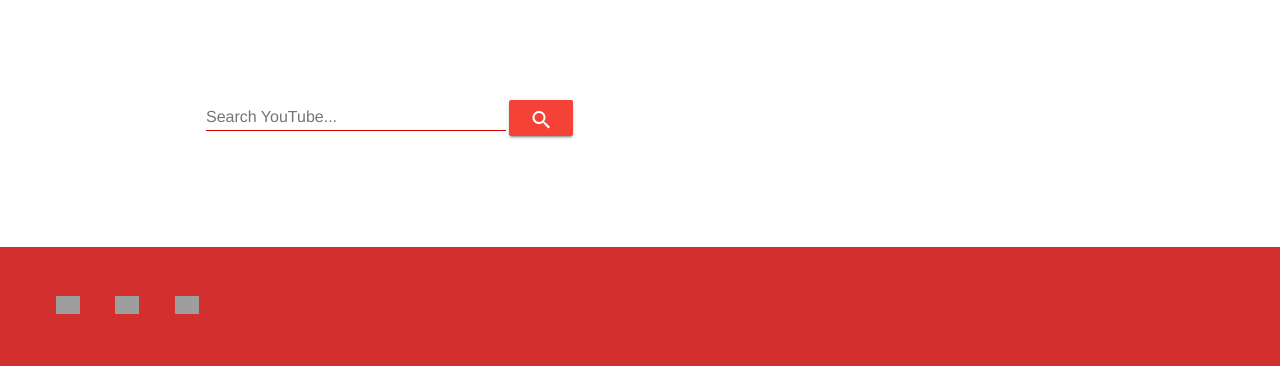
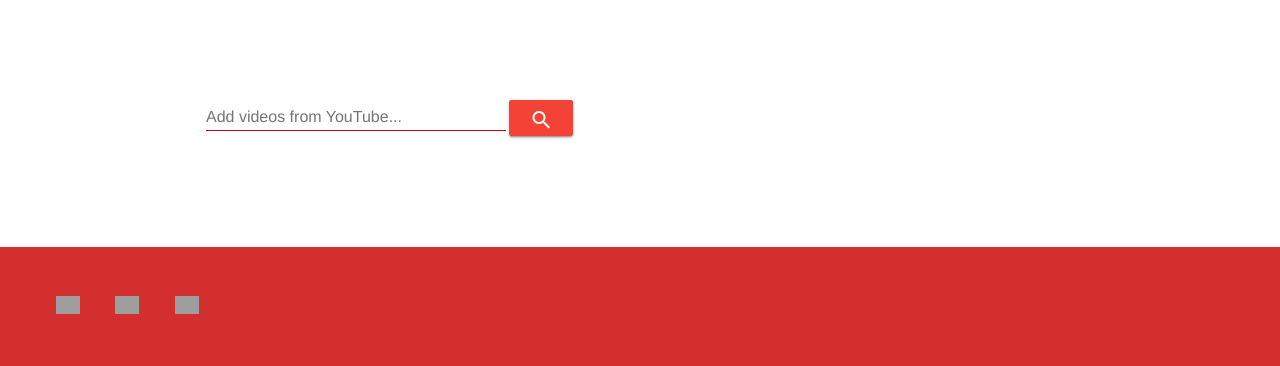
Before and after one commit to robcharlwood/you-judge, a Django app: template templates/project_detail.html in a window 1280 px wide. Shown: the part 206-572 px from the top of the page. Run offline with Django 3.2, Linux system fonts and the light colour scheme; the template is opened without the code that fills it, so the values that code supplies are empty; grey boxes are pictures that could not be loaded.

Commit message:
Tweaked youtube search form input

```diff
--- a/templates/project_detail.html
+++ b/templates/project_detail.html
@@ -18,7 +18,7 @@
 <form action="{% url 'dashboard:video_search' object.pk %}" method="post" enctype="multipart/form-data">
     {% csrf_token %}
     <div class="mdl-textfield mdl-js-textfield">
-        <input class="mdl-textfield__input" type="text" name="keywords" id="id_keywords" required="" maxlength="100" placeholder="Search YouTube...">
+        <input class="mdl-textfield__input" autocomplete="off" type="text" name="keywords" id="id_keywords" required="" maxlength="100" placeholder="Add videos from YouTube...">
     </div>
     <button type="submit" class="mdl-button mdl-js-button mdl-button--raised mdl-button--colored mdl-js-ripple-effect">
         <i class="material-icons">search</i>
```
